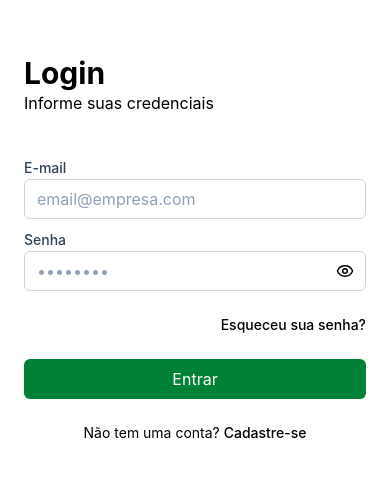
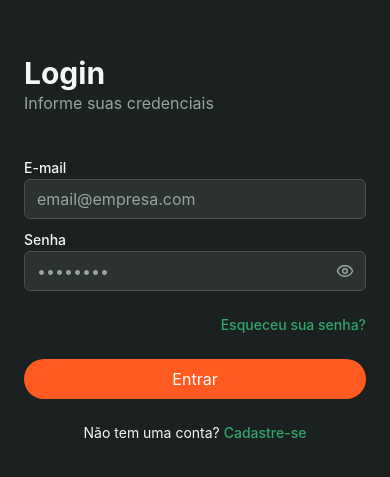
Before and after one commit to LarissaOlimpio/workout-tracker, a React (Vite) app in the folder apps/web/: page /login in a window 390 px wide. Shown: the part 173-650 px from the top of the page. Built offline with nearby package versions, Linux system fonts and the light colour scheme; no server answers.

Commit message:
Refactor: change theme for dark mode

```diff
--- a/apps/web/src/components/ui/Button.tsx
+++ b/apps/web/src/components/ui/Button.tsx
@@ -6,8 +6,8 @@ export function Button({ className, children, ...props }: ButtonProps) {
   return (
     <button
       className={[
-        "inline-flex h-10 items-center justify-center rounded-md bg-green-700 px-4 py-2 text-sm font-medium text-white transition-colors",
-        "hover:bg-green-900",
+        "inline-flex h-10 items-center justify-center rounded-full bg-primary px-4 py-2 text-sm font-bold text-primary-foreground transition-colors",
+        "hover:bg-primary-hover focus-visible:outline-none focus-visible:ring-2 focus-visible:ring-primary focus-visible:ring-offset-2 focus-visible:ring-offset-background",
         "disabled:pointer-events-none disabled:opacity-50",
         className,
       ]
--- a/apps/web/src/components/ui/Input.tsx
+++ b/apps/web/src/components/ui/Input.tsx
@@ -7,9 +7,9 @@ export const Input = React.forwardRef<
   return (
     <input
       className={[
-        "flex h-10 w-full rounded-md border border-slate-300 bg-white px-3 py-2 text-sm",
-        "placeholder:text-slate-400",
-        "focus:outline-none focus:ring-2 focus:ring-green-600",
+        "flex h-10 w-full rounded-md border border-border bg-input px-3 py-2 text-sm text-foreground",
+        "placeholder:text-muted-foreground",
+        "focus:outline-none focus:ring-2 focus:ring-primary focus:ring-offset-2 focus:ring-offset-background",
         "disabled:cursor-not-allowed disabled:opacity-50",
         className,
       ]
--- a/apps/web/src/components/ui/Label.tsx
+++ b/apps/web/src/components/ui/Label.tsx
@@ -5,7 +5,7 @@ type LabelProps = React.LabelHTMLAttributes<HTMLLabelElement>;
 export function Label({ className, children, ...props }: LabelProps) {
   return (
     <label
-      className={["text-sm font-medium text-slate-700", className]
+      className={["text-sm font-medium text-foreground", className]
         .filter(Boolean)
         .join(" ")}
       {...props}
--- a/apps/web/src/feature/auth/AuthLayout.tsx
+++ b/apps/web/src/feature/auth/AuthLayout.tsx
@@ -1,4 +1,5 @@
 import type { ReactNode } from "react";
+import { Dumbbell } from "lucide-react";
 import auth_layout from "../../assets/auth_layout.jpg";
 interface AuthLayoutProps {
   children: ReactNode;
@@ -6,16 +7,23 @@ interface AuthLayoutProps {
 
 export function AuthLayout({ children }: AuthLayoutProps) {
   return (
-    <div className="h-screen bg-slate-200">
-      <div className="grid h-full w-full md:grid-cols-[40%_60%]">
+    <div className="min-h-screen bg-background">
+      <div className="grid min-h-screen w-full md:grid-cols-2">
         <div
-          className="hidden items-center justify-center bg-cover bg-center md:flex"
+          className="relative hidden items-center justify-center bg-cover bg-center md:flex"
           style={{ backgroundImage: `url(${auth_layout})` }}
         >
-          <h1 className="text-6xl font-bold text-white">Workout Tracker</h1>
+          <div className="absolute inset-0 bg-black/55" />
+          <div className="relative flex flex-col items-center gap-4 text-center">
+            <div className="flex items-center gap-3 text-6xl font-extrabold tracking-tight text-foreground">
+              <Dumbbell className="h-14 w-14 text-accent" strokeWidth={3} />
+              <span>TRAIN <span className="text-primary">UP</span></span>
+            </div>
+            <h1 className="text-3xl font-semibold text-foreground">Workout Tracker</h1>
+          </div>
         </div>
 
-        <div className="flex items-center justify-center bg-white px-6 md:px-16">
+        <div className="flex min-h-screen items-center justify-center bg-background px-6 py-12 md:px-16">
           {children}
         </div>
       </div>
--- a/apps/web/src/feature/auth/ForgotPasswordForm.tsx
+++ b/apps/web/src/feature/auth/ForgotPasswordForm.tsx
@@ -31,7 +31,7 @@ export function ForgotPasswordForm() {
       <div className="space-y-2">
         <h2 className="text-3xl font-bold">Recuperar senha</h2>
 
-        <p className="text-slate-500">
+        <p className="text-muted-foreground">
           Informe seu e-mail para receber as instruções.
         </p>
       </div>
@@ -42,12 +42,12 @@ export function ForgotPasswordForm() {
         onSubmit={handleSubmit((data) => mutation.mutate(data))}
       >
         {mutation.isSuccess && (
-          <p className="text-sm text-green-700">
+          <p className="text-sm text-accent">
             Se o e-mail estiver cadastrado, enviamos um link de recuperação
           </p>
         )}
         {mutation.isError && (
-          <p className="text-sm text-red-500">Não foi possível enviar o link. Tente novamente.</p>
+          <p className="text-sm text-danger">Não foi possível enviar o link. Tente novamente.</p>
         )}
         <div className="space-y-2">
           <Label htmlFor="email">E-mail</Label>
@@ -59,7 +59,7 @@ export function ForgotPasswordForm() {
             {...register("email")}
           />
           {errors.email && (
-            <p className="text-sm text-red-500">{errors.email.message}</p>
+            <p className="text-sm text-danger">{errors.email.message}</p>
           )}
         </div>
 
@@ -68,7 +68,7 @@ export function ForgotPasswordForm() {
         </Button>
 
         <div className="text-center">
-          <Link to="/login" className="font-medium text-black hover:underline">
+          <Link to="/login" className="font-medium text-accent hover:underline">
             Voltar para o login
           </Link>
         </div>
--- a/apps/web/src/feature/auth/LoginForm.tsx
+++ b/apps/web/src/feature/auth/LoginForm.tsx
@@ -53,9 +53,9 @@ export function LoginForm({ passwordResetSuccess = false }: { passwordResetSucce
         onSubmit={handleSubmit(onSubmit)}
       >
         {passwordResetSuccess && (
-          <p className="text-sm text-green-700">Senha redefinida com sucesso</p>
+          <p className="text-sm text-accent">Senha redefinida com sucesso</p>
         )}
-        {serverError && <p className="text-sm text-red-500">{serverError}</p>}
+        {serverError && <p className="text-sm text-danger">{serverError}</p>}
         <div className="space-y-2">
           <Label htmlFor="email">E-mail</Label>
           <Input
@@ -66,7 +66,7 @@ export function LoginForm({ passwordResetSuccess = false }: { passwordResetSucce
           />
 
           {errors.email && (
-            <p className="text-sm text-red-500">{errors.email.message}</p>
+            <p className="text-sm text-danger">{errors.email.message}</p>
           )}
           <Label htmlFor="password">Senha</Label>
           <PasswordInput
@@ -75,13 +75,13 @@ export function LoginForm({ passwordResetSuccess = false }: { passwordResetSucce
             {...register("password")}
           />
           {errors.password && (
-            <p className="text-sm text-red-500">{errors.password.message}</p>
+            <p className="text-sm text-danger">{errors.password.message}</p>
           )}
         </div>
         <div className="flex justify-end">
           <Link
             to="/forgotPasswordForm"
-            className="text-sm font-medium text-black hover:underline"
+            className="text-sm font-medium text-accent hover:underline"
           >
             Esqueceu sua senha?
           </Link>
@@ -94,7 +94,7 @@ export function LoginForm({ passwordResetSuccess = false }: { passwordResetSucce
 
         <div className="text-center text-sm">
           Não tem uma conta?{" "}
-          <Link to="/signup" className="font-medium text-black hover:underline">
+          <Link to="/signup" className="font-medium text-accent hover:underline">
             Cadastre-se
           </Link>
         </div>
--- a/apps/web/src/index.css
+++ b/apps/web/src/index.css
@@ -1,4 +1,27 @@
 @import "tailwindcss";
+
+@theme {
+  --color-background: #1a2120;
+  --color-surface: #1f2827;
+  --color-input: #2b3231;
+  --color-border: #4a5251;
+  --color-foreground: #f5f7f6;
+  --color-muted-foreground: #9aa3a1;
+  --color-primary: #ff5a1f;
+  --color-primary-hover: #e8500f;
+  --color-primary-foreground: #ffffff;
+  --color-accent: #2fa66a;
+  --color-danger: #f87171;
+}
+
+html {
+  color-scheme: dark;
+}
+
+body {
+  background-color: var(--color-background);
+  color: var(--color-foreground);
+}
 /* Box sizing rules */
 *,
 *::before,
--- a/apps/web/src/routes/_auth/index.tsx
+++ b/apps/web/src/routes/_auth/index.tsx
@@ -17,8 +17,8 @@ function HomePage() {
   });
 
   return (
-    <div className="flex min-h-screen items-center justify-center bg-slate-100">
-      <div className="w-full max-w-md rounded-lg bg-white p-8 shadow-lg">
+    <div className="flex min-h-screen items-center justify-center bg-background px-6">
+      <div className="w-full max-w-md rounded-2xl border border-border bg-surface p-8 shadow-lg">
         <h1 className="mb-6 text-center text-2xl font-bold">Bem-vindo</h1>
         <p className="mb-4 text-center">Olá, {user?.name}</p>
         <p className="mb-4 text-center">Este é um exemplo de página inicial.</p>
@@ -27,7 +27,7 @@ function HomePage() {
           type="button"
           onClick={() => logout.mutate()}
           disabled={logout.isPending}
-          className="mt-4 block w-full rounded bg-slate-600 p-2 text-center text-white disabled:opacity-60"
+          className="mt-4 block w-full rounded-full bg-primary p-2 text-center font-bold text-primary-foreground transition-colors hover:bg-primary-hover focus-visible:outline-none focus-visible:ring-2 focus-visible:ring-primary focus-visible:ring-offset-2 focus-visible:ring-offset-background disabled:opacity-60"
         >
           Sair
         </button>
--- a/apps/web/src/routes/reset-password.tsx
+++ b/apps/web/src/routes/reset-password.tsx
@@ -58,10 +58,10 @@ function ResetPasswordPage() {
         </div>
         {invalidToken ? (
           <div className="mt-10 space-y-4">
-            <p className="text-sm text-red-500">Link inválido ou expirado</p>
+            <p className="text-sm text-danger">Link inválido ou expirado</p>
             <Link
               to="/forgotPasswordForm"
-              className="font-medium text-black hover:underline"
+              className="font-medium text-accent hover:underline"
             >
               Solicitar outro link
             </Link>
@@ -73,7 +73,7 @@ function ResetPasswordPage() {
             onSubmit={handleSubmit((data) => mutation.mutate(data.newPassword))}
           >
             {mutation.isError && (
-              <p className="text-sm text-red-500">Não foi possível redefinir a senha. Tente novamente.</p>
+              <p className="text-sm text-danger">Não foi possível redefinir a senha. Tente novamente.</p>
             )}
             <div className="space-y-2">
               <Label htmlFor="newPassword">Nova senha</Label>
@@ -82,7 +82,7 @@ function ResetPasswordPage() {
                 {...register("newPassword")}
               />
               {errors.newPassword && (
-                <p className="text-sm text-red-500">
+                <p className="text-sm text-danger">
                   {errors.newPassword.message}
                 </p>
               )}
@@ -92,7 +92,7 @@ function ResetPasswordPage() {
                 {...register("confirmPassword")}
               />
               {errors.confirmPassword && (
-                <p className="text-sm text-red-500">
+                <p className="text-sm text-danger">
                   {errors.confirmPassword.message}
                 </p>
               )}
```
Also changed, not shown: apps/web/src/feature/auth/SignupForm.tsx (+6 -6 lines).
